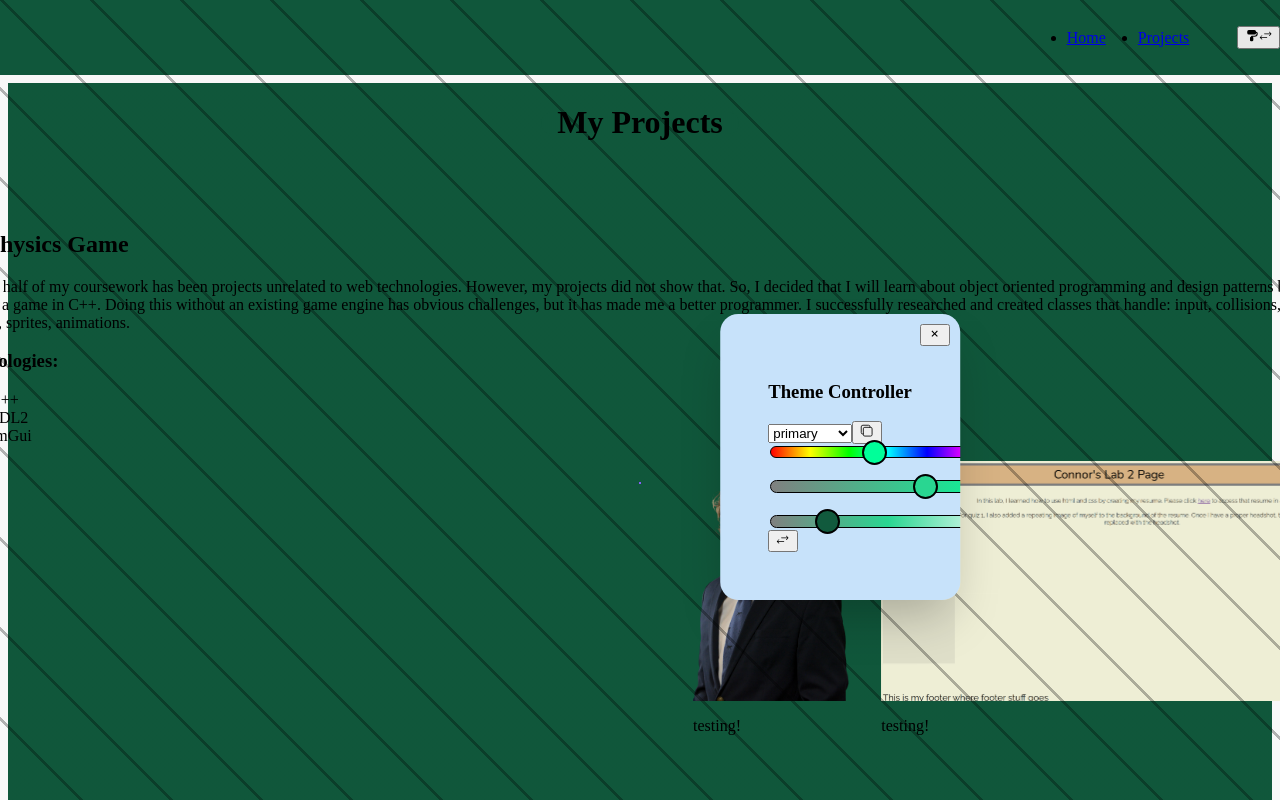
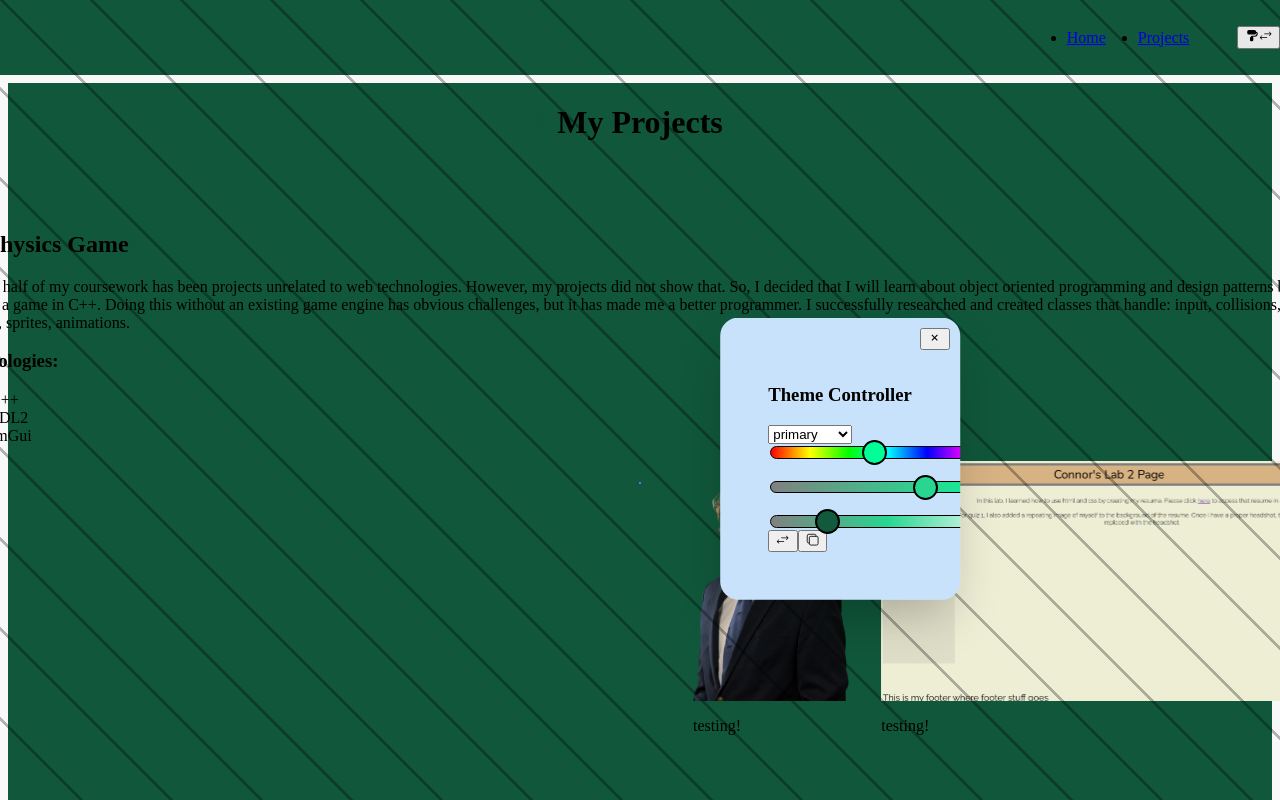
Before and after one commit to Cosillow/Personal-Website, a React (Vite) app in the folder vite-personal-website/: page /projects in a window 1280 px wide. Both pictures are taken after a click on the button 1258 px from the left and 37 px from the top of the page. Shown: the top 800 px of the page. Built offline with nearby package versions, Linux system fonts and the light colour scheme.

Commit message:
improved css variables to use rem with a standard styling guide (and less confusing naming scheme))

```diff
--- a/vite-personal-website/src/components/Header.tsx
+++ b/vite-personal-website/src/components/Header.tsx
@@ -59,7 +59,7 @@
     }
 `
 const ButtonLi = styled.li`
-    font-size: var(--font-lg);
+    font-size: var(--font-l);
 `
 
 const Header = ({ children }:
@@ -102,14 +102,14 @@
                 <nav>
                     <ul>
                         {NAV_LINKS.map((link) =>
-                            <li className="font-sm" key={link.label}>
+                            <li className="font-s" key={link.label}>
                                 <Link to={link.href}>{link.label}</Link>
                             </li>
                         )}
                         {children !== undefined && <ButtonLi>{children}</ButtonLi>}
                     </ul>
                 </nav>
-                <button onClick={openModal} className="clear font-sm m-r-md">
+                <button onClick={openModal} className="clear font-s m-r-m">
                     <TbPaintFilled></TbPaintFilled><IoIosSwap></IoIosSwap>
                 </button>
                 <Modal title="Theme Controller" open={open}>
--- a/vite-personal-website/src/components/Modal.tsx
+++ b/vite-personal-website/src/components/Modal.tsx
@@ -98,10 +98,10 @@
       {createPortal(
         <DialogModal ref={dialogRef} onCancel={ closeModal } onClick={ dialogClicked } >
             <DialogContainer onClick={ dialogContainerClicked }>
-              <button className="font-lg clear close-modal" onClick={ closeModal } >
+              <button className="font-l clear close-modal" onClick={ closeModal } >
                 <BiX></BiX>
               </button>
-              <h3 className="font-sm text-center">{title}</h3>
+              <h3 className="font-s text-center m-b-xxl">{title}</h3>
               {children}
             </DialogContainer>
         </DialogModal>,
--- a/vite-personal-website/src/components/controllers/ThemeController.tsx
+++ b/vite-personal-website/src/components/controllers/ThemeController.tsx
@@ -96,23 +96,25 @@
 
     return (
         <>
-            <div className="row justify-space-between">
-                <select className="m-v-md" onChange={userSelectedProperty} value={selectedProperty} name="proprtySelection">
+            <div className="row justify-center m-b-m">
+                <select onChange={userSelectedProperty} value={selectedProperty} name="proprtySelection">
                     {
                         THEME_VARIABLES.map((color: string) => (
                             <option key={color} value={color}>{color}</option>
                         ))
                     }
                 </select>
-                <button onClick={copyStyling} className="clear font-md">
-                    <IoCopyOutline></IoCopyOutline>
-                </button>
             </div>
 
             {/* <DisplayColorDiv background={stateTheme[selectedProperty as keyof ColorScheme].toList()}></DisplayColorDiv> */}
             <ColorPicker currentColor={stateTheme[selectedProperty as keyof ColorScheme]} returnSelectedColor={userPickedColor}></ColorPicker>
             {/* <HexPicker currentColor={stateTheme[selectedProperty as keyof ColorScheme]} returnSelectedColor={userPickedColor}></HexPicker> */}
-            {previousTheme && <button className="clear m-t-sm font-lg" onClick={ revertTheme }><IoIosSwap></IoIosSwap></button>}
+            <div className="row justify-center m-t-xl">
+                {previousTheme && <button className="clear font-l m-r-s" onClick={ revertTheme }><IoIosSwap></IoIosSwap></button>}
+                <button onClick={copyStyling} className="clear font-m">
+                    <IoCopyOutline></IoCopyOutline>
+                </button>
+            </div>
         </>
     );
 }
--- a/vite-personal-website/src/connors-library/_base.scss
+++ b/vite-personal-website/src/connors-library/_base.scss
@@ -51,7 +51,7 @@
 
   background: var(--color-accent);
   color: var(--color-accent-contrast);
-  border-radius: var(--border-md);
+  border-radius: var(--border-m);
   transition: all 80ms ease-in;
 
   // svg's aren't centered vertically
--- a/vite-personal-website/src/connors-library/_breakpoints.scss
+++ b/vite-personal-website/src/connors-library/_breakpoints.scss
@@ -1,8 +1,8 @@
 $breakpoints: (
   "xs": 0,
-  "sm": 480px,
-  "md": 720px,
-  "lg": 960px,
+  "s": 480px,
+  "m": 720px,
+  "l": 960px,
   "xl": 1200px,
 );
 
@@ -12,20 +12,20 @@
   }
 }
 
-@mixin sm {
-  @media (min-width: map-get($breakpoints, "sm")) {
+@mixin s {
+  @media (min-width: map-get($breakpoints, "s")) {
     @content;
   }
 }
 
-@mixin md {
-  @media (min-width: map-get($breakpoints, "md")) {
+@mixin m {
+  @media (min-width: map-get($breakpoints, "m")) {
     @content;
   }
 }
 
-@mixin lg {
-  @media (min-width: map-get($breakpoints, "lg")) {
+@mixin l {
+  @media (min-width: map-get($breakpoints, "l")) {
     @content;
   }
 }
--- a/vite-personal-website/src/connors-library/_grid.scss
+++ b/vite-personal-website/src/connors-library/_grid.scss
@@ -43,25 +43,25 @@
     }
   }
 }
-@include sm {
+@include s {
   @for $i from 1 through $grid-columns {
-    .col-#{$i}-sm {
+    .col-#{$i}-s {
       flex-grow: 0;
       width: math.div($i * 100%, $grid-columns);
     }
   }
 }
-@include md {
+@include m {
   @for $i from 1 through $grid-columns {
-    .col-#{$i}-md {
+    .col-#{$i}-m {
       flex-grow: 0;
       width: math.div($i * 100%, $grid-columns);
     }
   }
 }
-@include lg {
+@include l {
   @for $i from 1 through $grid-columns {
-    .col-#{$i}-lg {
+    .col-#{$i}-l {
       flex-grow: 0;
       width: math.div($i * 100%, $grid-columns);
     }
--- a/vite-personal-website/src/connors-library/_variables.scss
+++ b/vite-personal-website/src/connors-library/_variables.scss
@@ -7,11 +7,13 @@
 
 // sizes (font-size)
 $sizes: (
+  "xxl",
   "xl",
-  "lg",
-  "md",
-  "sm",
-  "xs"
+  "l",
+  "m",
+  "s",
+  "xs",
+  "xxs"
 )
 
 // // spacing
--- a/vite-personal-website/src/index.scss
+++ b/vite-personal-website/src/index.scss
@@ -10,24 +10,28 @@
     --color-accent-rgb: 139,97,255;
 
     --font-xs: clamp(0.8rem, 1rem + 2vw, 1.2rem);
-    --font-sm: clamp(1rem, 1rem + 2vw, 1.4rem);
-    --font-md: clamp(1.2rem, 1rem + 2vw, 1.6rem);
-    --font-lg: clamp(1.4rem, 1rem + 2vw, 1.8rem);
+    --font-s: clamp(1rem, 1rem + 2vw, 1.4rem);
+    --font-m: clamp(1.2rem, 1rem + 2vw, 1.6rem);
+    --font-l: clamp(1.4rem, 1rem + 2vw, 1.8rem);
     --font-xl: clamp(2.6rem, 1rem + 2vw, 3rem);
 
-    --margin-xs: .5em;
-    --margin-sm: 1em;
-    --margin-md: 2em;
-    --margin-lg: 3em;
-    --margin-xl: 5em;
+    --margin-xxs: .25rem;
+    --margin-xs: .5rem;
+    --margin-s: .75rem;
+    --margin-m: 1rem;
+    --margin-l: 1.25rem;
+    --margin-xl: 1.75rem;
+    --margin-xxl: 2.5rem;
 
-    --padding-xs: .5em;
-    --padding-sm: 1em;
-    --padding-md: 2em;
-    --padding-lg: 3em;
-    --padding-xl: 5em;
+    --padding-xxs: .25rem
+    --padding-xs: .5rem;
+    --padding-s: .75rem;
+    --padding-m: 1rem;
+    --padding-l: 1.25rem;
+    --padding-xl: 1.75rem;
+    --padding-xxl: 2.5rem;
 
-    --border-sm: .16em;
-    --border-md: .5em;
-    --border-lg: .8em;;
+    --border-s: .16em;
+    --border-m: .5em;
+    --border-l: .8em;;
 }
--- a/vite-personal-website/src/pages/HomePage.tsx
+++ b/vite-personal-website/src/pages/HomePage.tsx
@@ -43,8 +43,8 @@
         <InfoHeader className="col-6">
           <div className="wrapper">
             <h1 className="font-xl">Connor Silloway</h1>
-            <Subheading className="font-md m-b-sm">ITWS and CS dual major</Subheading>
-            <Link className="btn outline" to="/projects">
+            <Subheading className="font-m">ITWS and CS dual major</Subheading>
+            <Link className="btn outline m-t-xxl" to="/projects">
                 See Projects
             </Link>
           </div>
--- a/vite-personal-website/src/pages/ProjectsPages/FirstProjects.tsx
+++ b/vite-personal-website/src/pages/ProjectsPages/FirstProjects.tsx
@@ -44,15 +44,15 @@
 const projectCard: React.FC<ProjectCardProps> = (props: ProjectCardProps) => {
     return (
         <ProjectCard key={props.name} className="bg-secondary">
-            <h2 className="font-md">{props.name}</h2>
+            <h2 className="font-m">{props.name}</h2>
             <p className="font-xs">{props.description}</p>
-            <h3 className="font-sm m-v-sm m-l-sm">Technologies:</h3>
-            <ul className="styled font-sm">
+            <h3 className="font-s m-v-s m-l-s">Technologies:</h3>
+            <ul className="styled font-s">
                 {props.tags.map((tag: string, index: number) =>
                     <li key={index}>{tag}</li>
                 )}
             </ul>
-            {props.link && <div className="row justify-flex-end"><Link className="m-t-lg m-r-xl" to={props.link}><button className="m-sm">vist</button></Link></div>}
+            {props.link && <div className="row justify-flex-end"><Link className="m-t-l m-r-xl" to={props.link}><button className="m-s">vist</button></Link></div>}
             <Carousel images={props.images}></Carousel>
         </ProjectCard>
     );
@@ -64,7 +64,7 @@
 const FirstProjects = (props: FirstProjectsProps) => {
     return (
         <ParallaxBG>
-            <BackgroundHeading className="text-center font-xl p-v-sm">My Projects</BackgroundHeading>
+            <BackgroundHeading className="text-center font-xl p-v-s">My Projects</BackgroundHeading>
             <div className="container">
                     {
                         props.projects.map((project: ProjectCardProps) => {
```
